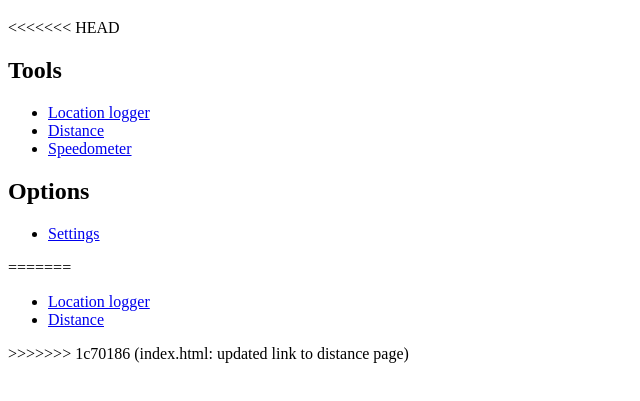
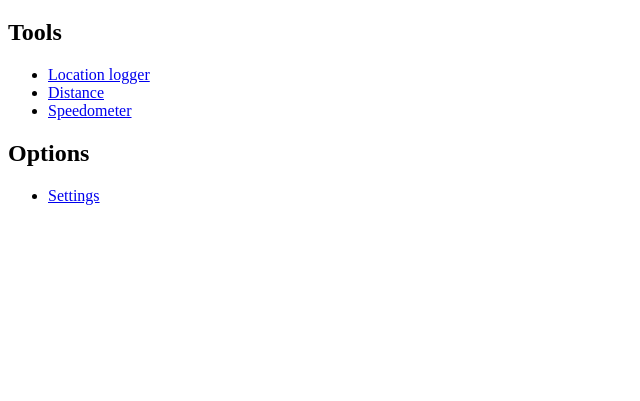
Before and after one commit to aren1toross/toolset, a plain HTML site: page index.html in a window 1280 px wide. Shown: the part 61-462 px from the top of the page, without its empty margins (0-640 px from the left). Drawn offline with Linux system fonts and the light colour scheme.

Commit message:
index: conflict fix

```diff
--- a/index.html
+++ b/index.html
@@ -7,7 +7,6 @@
     </head>
     <body>
         <h1>Toolset</h1>
-<<<<<<< HEAD
         <section>
             <h2>Tools</h2>
             <ul>
@@ -22,11 +21,5 @@
                 <li><a href="/settings">Settings</a></li>
             </ul>
         </section>
-=======
-        <ul>
-            <li><a href="/tools/location">Location logger</a></li>
-            <li><a href="/tools/distance">Distance</a></li>
-        </ul>
->>>>>>> 1c70186 (index.html: updated link to distance page)
     </body>
 </html>
```
